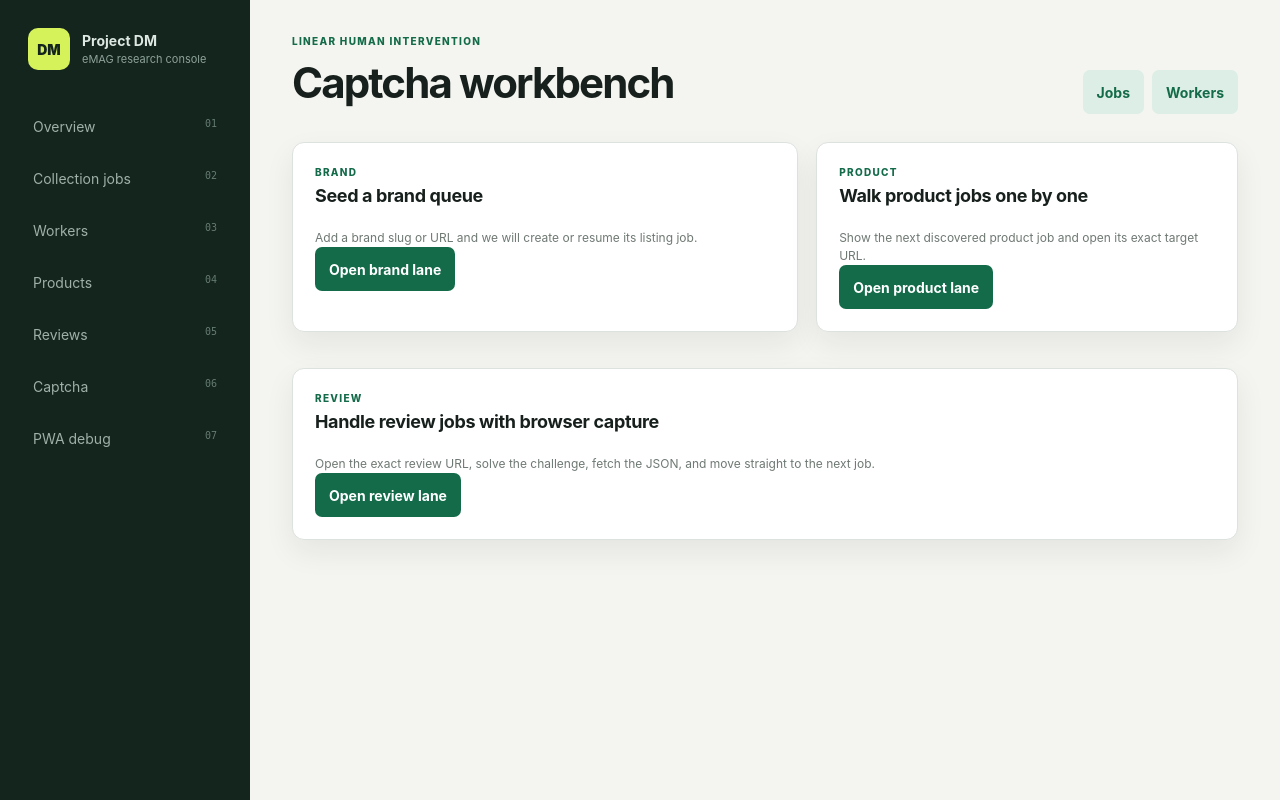
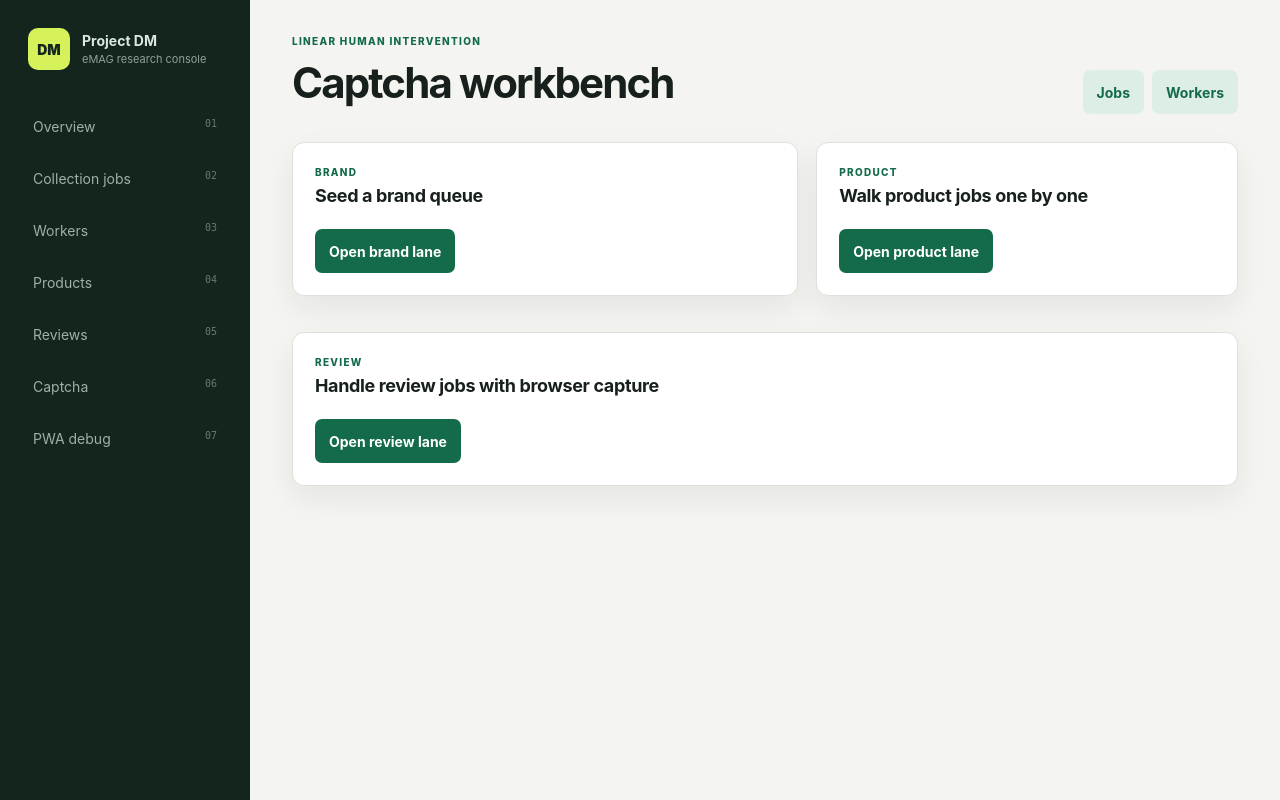
Before and after one commit to AndyStan112/project_dm, a FastAPI app: template src/project_dm/web/templates/captcha.html in a window 1280 px wide. Run offline with FastAPI, Linux system fonts and the light colour scheme; the template is opened without the code that fills it, so the values that code supplies are empty.

Commit message:
fixed capcha.html

```diff
--- a/src/project_dm/web/templates/captcha.html
+++ b/src/project_dm/web/templates/captcha.html
@@ -13,14 +13,12 @@
     <div class="panel-heading">
       <div><p class="eyebrow">Brand</p><h2>Seed a brand queue</h2></div>
     </div>
-    <p class="hint">Add a brand slug or URL and we will create or resume its listing job.</p>
     <a class="button" href="/captcha/brand">Open brand lane</a>
   </article>
   <article class="panel">
     <div class="panel-heading">
       <div><p class="eyebrow">Product</p><h2>Walk product jobs one by one</h2></div>
     </div>
-    <p class="hint">Show the next discovered product job and open its exact target URL.</p>
     <a class="button" href="/captcha/product">Open product lane</a>
   </article>
 </section>
@@ -28,7 +26,6 @@
   <div class="panel-heading">
     <div><p class="eyebrow">Review</p><h2>Handle review jobs with browser capture</h2></div>
   </div>
-  <p class="hint">Open the exact review URL, solve the challenge, fetch the JSON, and move straight to the next job.</p>
   <a class="button" href="/captcha/review">Open review lane</a>
 </section>
 {% endif %}
```
